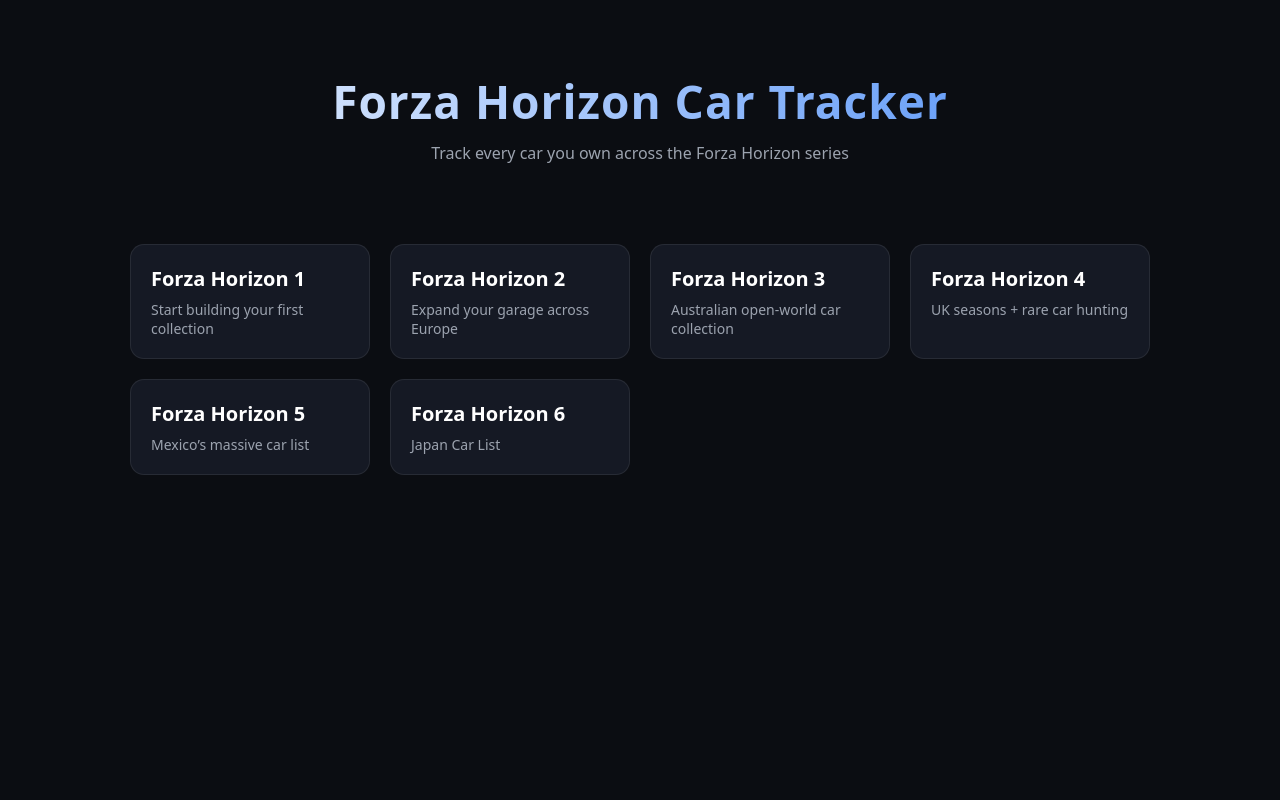
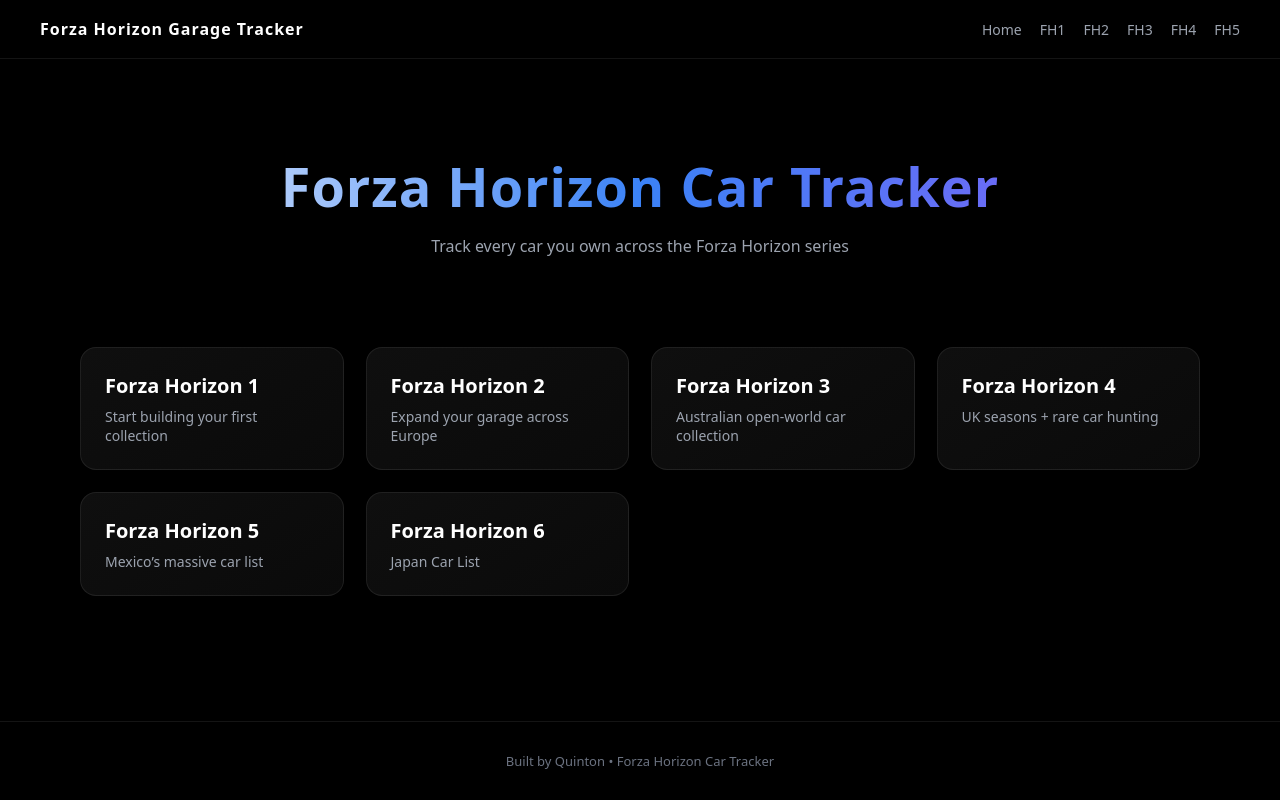
Before and after one commit to quintongillanders/game-collection-tracker, a React (Vite) app: page / in a window 1280 px wide. Built offline with nearby package versions, Linux system fonts and the light colour scheme.

Commit message:
Added Footer and Navbar

```diff
--- a/src/App.jsx
+++ b/src/App.jsx
@@ -1,8 +1,12 @@
 import "./index.css";
+import Navbar from "./components/Navbar";
+import Footer from "./components/Footer";
 
 function App() {
   return (
     <div className="app">
+      <Navbar />
+
       <header className="header">
         <h1>Forza Horizon Car Tracker</h1>
         <p>Track every car you own across the Forza Horizon series</p>
@@ -39,6 +43,8 @@
           <p>Japan Car List</p>
         </div>
       </main>
+
+      <Footer />
     </div>
   );
 }
--- /dev/null
+++ b/src/components/Footer.css
@@ -0,0 +1,8 @@
+.footer {
+  margin-top: auto;
+  text-align: center;
+  padding: 30px;
+  border-top: 1px solid rgba(255,255,255,0.08);
+  color: #6b7280;
+  font-size: 13px;
+}
--- /dev/null
+++ b/src/components/Footer.jsx
@@ -0,0 +1,9 @@
+import "./Footer.css";
+
+export default function Footer() {
+  return (
+    <footer className="footer">
+      <p>Built by Quinton • Forza Horizon Car Tracker</p>
+    </footer>
+  );
+}
--- /dev/null
+++ b/src/components/Navbar.css
@@ -0,0 +1,35 @@
+.navbar {
+  display: flex;
+  justify-content: space-between;
+  align-items: center;
+  padding: 18px 40px;
+  border-bottom: 1px solid rgba(255,255,255,0.08);
+  background: rgba(0,0,0,0.7);
+  backdrop-filter: blur(10px);
+  position: sticky;
+  top: 0;
+  z-index: 100;
+}
+
+.logo {
+  font-size: 16px;
+  font-weight: 600;
+  letter-spacing: 1px;
+  color: #fff;
+}
+
+.nav-links {
+  display: flex;
+  gap: 18px;
+}
+
+.nav-links a {
+  text-decoration: none;
+  color: #9ca3af;
+  font-size: 14px;
+  transition: 0.2s ease;
+}
+
+.nav-links a:hover {
+  color: #ffffff;
+}
--- /dev/null
+++ b/src/components/Navbar.jsx
@@ -0,0 +1,18 @@
+import "./Navbar.css";
+
+export default function Navbar() {
+  return (
+    <nav className="navbar">
+      <div className="logo">Forza Horizon Garage Tracker</div>
+
+      <div className="nav-links">
+        <a href="#">Home</a>
+        <a href="#">FH1</a>
+        <a href="#">FH2</a>
+        <a href="#">FH3</a>
+        <a href="#">FH4</a>
+        <a href="#">FH5</a>
+      </div>
+    </nav>
+  );
+}
--- a/src/index.css
+++ b/src/index.css
@@ -6,8 +6,8 @@
 
 body {
   font-family: system-ui, Arial, sans-serif;
-  background: #0b0d12;
-  color: #ffffff;
+  background: #000;
+  color: #fff;
 }
 
 /* APP WRAPPER */
@@ -20,14 +20,14 @@
 /* HEADER */
 .header {
   text-align: center;
-  padding: 70px 20px 40px;
+  padding: 90px 20px 50px;
 }
 
 .header h1 {
-  font-size: 46px;
-  margin-bottom: 10px;
+  font-size: 54px;
   letter-spacing: 1px;
-  background: linear-gradient(90deg, #ffffff, #3b82f6);
+  margin-bottom: 12px;
+  background: linear-gradient(90deg, #ffffff, #3b82f6, #8b5cf6);
   -webkit-background-clip: text;
   -webkit-text-fill-color: transparent;
 }
@@ -41,26 +41,45 @@
 .container {
   display: grid;
   grid-template-columns: repeat(auto-fit, minmax(240px, 1fr));
-  gap: 20px;
+  gap: 22px;
   padding: 40px;
-  max-width: 1100px;
+  max-width: 1200px;
   margin: 0 auto;
 }
 
 /* CARD */
 .card {
-  background: #151924;
-  border: 1px solid rgba(255, 255, 255, 0.08);
-  padding: 20px;
-  border-radius: 14px;
+  background: linear-gradient(145deg, #0f0f0f, #0a0a0a);
+  border: 1px solid rgba(255,255,255,0.08);
+  padding: 24px;
+  border-radius: 16px;
   cursor: pointer;
-  transition: 0.2s ease;
+  transition: all 0.25s ease;
+  position: relative;
+  overflow: hidden;
+}
+
+/* subtle glow effect */
+.card::before {
+  content: "";
+  position: absolute;
+  top: -50%;
+  left: -50%;
+  width: 200%;
+  height: 200%;
+  background: radial-gradient(circle, rgba(59,130,246,0.15), transparent 60%);
+  opacity: 0;
+  transition: 0.3s ease;
+}
+
+.card:hover::before {
+  opacity: 1;
 }
 
 .card:hover {
-  transform: translateY(-6px);
+  transform: translateY(-10px);
   border-color: #3b82f6;
-  background: #1b2130;
+  box-shadow: 0 15px 40px rgba(59,130,246,0.15);
 }
 
 .card h2 {
@@ -72,3 +91,11 @@
   color: #9ca3af;
   font-size: 14px;
 }
+
+/* FOOTER (optional future) */
+.footer {
+  margin-top: auto;
+  text-align: center;
+  padding: 30px;
+  color: #6b7280;
+}
```
